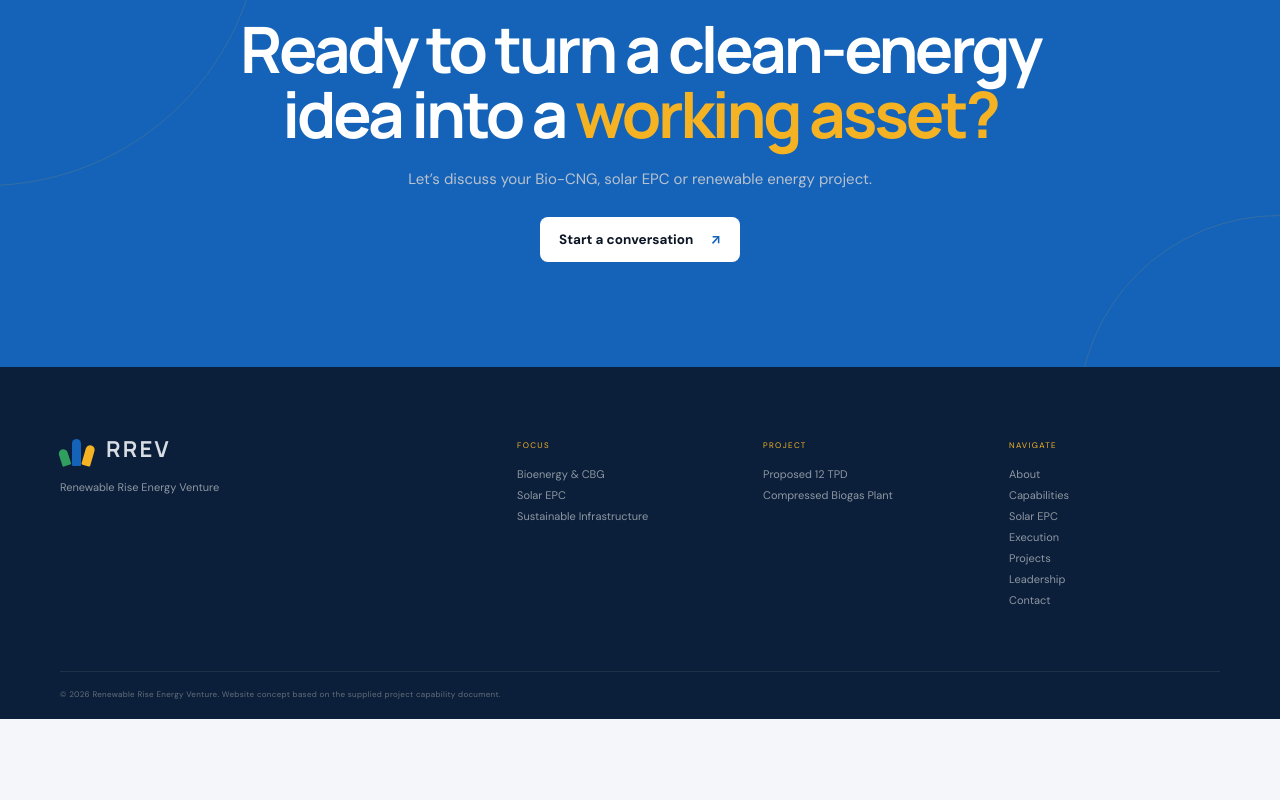
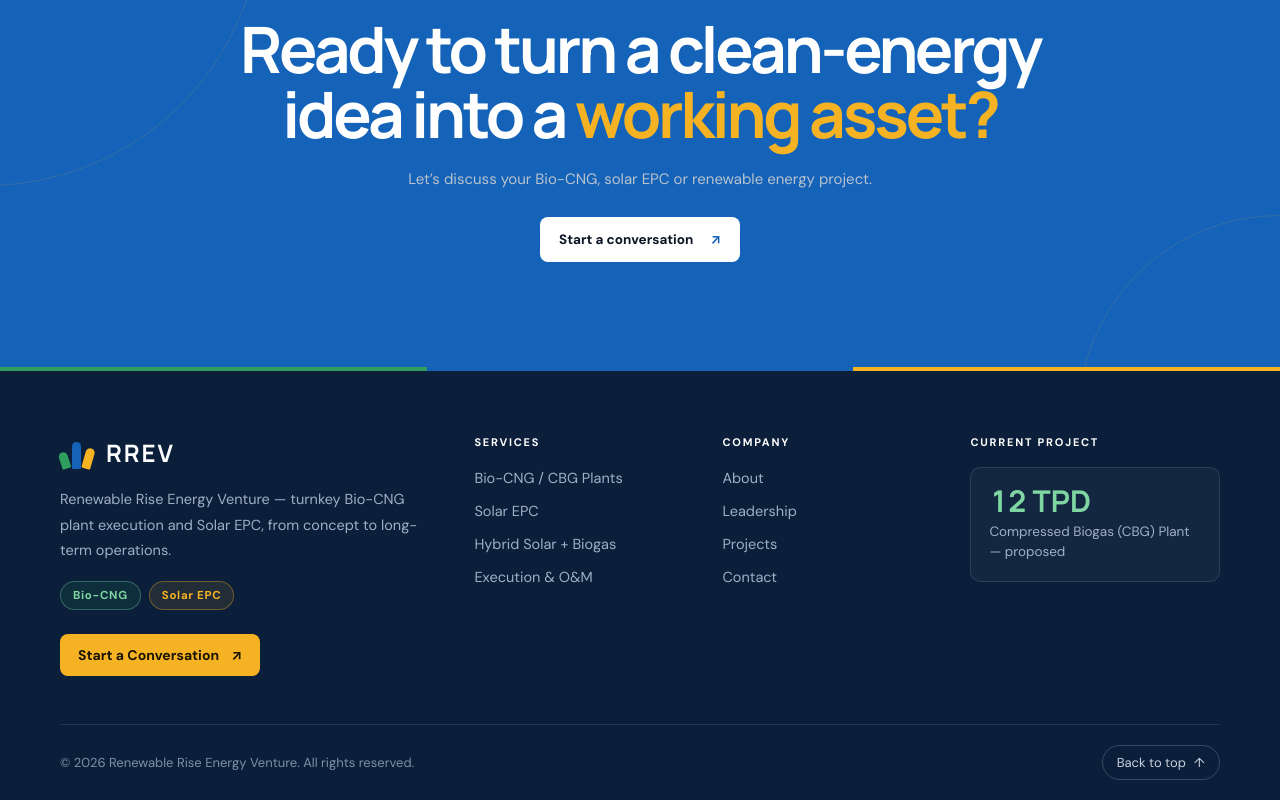
Before and after one commit to ebkantech/renewable-energy, a React (Vite) app: page / in a window 1280 px wide. Shown: the part 6608-7408 px from the top of the page. Before the commit the page ends 7327 px from the top, so only its background shows below. Built offline with nearby package versions, Linux system fonts and the light colour scheme.

Commit message:
Redesign footer: tri-colour stripe, service/company columns, project card, back-to-top
Co-Authored-By: Claude Opus 5 <noreply@anthropic.com>
Claude-Session: https://claude.ai/code/session_012jLnajxYCZWZ8XG32TN1dJ

```diff
--- a/src/components/Footer.jsx
+++ b/src/components/Footer.jsx
@@ -1,109 +1,99 @@
 import { Link } from "react-router-dom";
 import React from "react";
 
+const services = [
+  ["Bio-CNG / CBG Plants", "/capabilities"],
+  ["Solar EPC", "/solar-epc"],
+  ["Hybrid Solar + Biogas", "/solar-epc"],
+  ["Execution & O&M", "/execution"],
+];
+
+const company = [
+  ["About", "/about"],
+  ["Leadership", "/leadership"],
+  ["Projects", "/projects"],
+  ["Contact", "/contact"],
+];
+
 function Footer() {
   const scrollTop = () => {
-    window.scrollTo({
-      top: 0,
-      behavior: "smooth",
-    });
+    window.scrollTo({ top: 0, behavior: "smooth" });
   };
 
   return (
-    <footer>
-      <div className="container footer-grid">
+    <footer className="site-footer">
+      {/* Tri-colour line: biogas green · solar blue · sun amber */}
+      <div className="footer-stripe" aria-hidden="true">
+        <span></span>
+        <span></span>
+        <span></span>
+      </div>
 
-        {/* BRAND */}
-        <div>
+      {/* MAIN COLUMNS */}
+      <div className="container footer-main">
+        <div className="footer-about">
           <Link to="/" className="footer-brand" onClick={scrollTop}>
             <span className="brand-mark">
               <span></span>
               <span></span>
               <span></span>
             </span>
-
             <b>RREV</b>
           </Link>
 
-          <p>Renewable Rise Energy Venture</p>
+          <p>
+            Renewable Rise Energy Venture — turnkey Bio-CNG plant execution
+            and Solar EPC, from concept to long-term operations.
+          </p>
+
+          <div className="footer-chips">
+            <span className="chip bio">Bio-CNG</span>
+            <span className="chip solar">Solar EPC</span>
+          </div>
+
+          <Link to="/contact" className="footer-cta-btn" onClick={scrollTop}>
+            Start a Conversation <span>↗</span>
+          </Link>
         </div>
 
-        {/* FOCUS */}
-        <div>
-          <span className="footer-label">FOCUS</span>
+        <nav className="footer-col" aria-label="Services">
+          <span className="footer-label">Services</span>
+          <ul>
+            {services.map(([label, to]) => (
+              <li key={label}>
+                <Link to={to} onClick={scrollTop}>{label}</Link>
+              </li>
+            ))}
+          </ul>
+        </nav>
 
-          <p>
-            Bioenergy & CBG
-            <br />
-            Solar EPC
-            <br />
-            Sustainable Infrastructure
-          </p>
+        <nav className="footer-col" aria-label="Company">
+          <span className="footer-label">Company</span>
+          <ul>
+            {company.map(([label, to]) => (
+              <li key={label}>
+                <Link to={to} onClick={scrollTop}>{label}</Link>
+              </li>
+            ))}
+          </ul>
+        </nav>
+
+        <div className="footer-col">
+          <span className="footer-label">Current Project</span>
+          <div className="footer-project">
+            <b>12 TPD</b>
+            <span>Compressed Biogas (CBG) Plant — proposed</span>
+          </div>
         </div>
-
-        {/* PROJECT */}
-        <div>
-          <span className="footer-label">PROJECT</span>
-
-          <p>
-            Proposed 12 TPD
-            <br />
-            Compressed Biogas Plant
-          </p>
-        </div>
-
-        {/* NAVIGATE */}
-        <div>
-          <span className="footer-label">NAVIGATE</span>
-
-          <p>
-            <Link to="/about" onClick={scrollTop}>
-              About
-            </Link>
-
-            <br />
-
-            <Link to="/capabilities" onClick={scrollTop}>
-              Capabilities
-            </Link>
-
-            <br />
-
-            <Link to="/solar-epc" onClick={scrollTop}>
-              Solar EPC
-            </Link>
-
-            <br />
-
-            <Link to="/execution" onClick={scrollTop}>
-              Execution
-            </Link>
-
-            <br />
-
-            <Link to="/projects" onClick={scrollTop}>
-              Projects
-            </Link>
-
-            <br />
-
-            <Link to="/leadership" onClick={scrollTop}>
-              Leadership
-            </Link>
-
-            <br />
-
-            <Link to="/contact" onClick={scrollTop}>
-              Contact
-            </Link>
-          </p>
-        </div>
-
       </div>
 
-      <div className="container copyright">
-        © {new Date().getFullYear()} Renewable Rise Energy Venture.
-        Website concept based on the supplied project capability document.
+      {/* BOTTOM BAR */}
+      <div className="container footer-bottom">
+        <span>© {new Date().getFullYear()} Renewable Rise Energy Venture. All rights reserved.</span>
+
+        <button type="button" className="to-top" onClick={scrollTop}>
+          Back to top <span>↑</span>
+        </button>
       </div>
     </footer>
   );
--- a/src/styles.css
+++ b/src/styles.css
@@ -3705,3 +3705,142 @@ img { max-width: 100%; }
 /* Amber eyebrows are too faint on light backgrounds — use the deeper amber there */
 .section .eyebrow:not(.light) { color: var(--sun-deep); }
 .hero-proof strong { color: #fff; }
+
+/* =========================================================
+   FOOTER (v2)
+========================================================= */
+.site-footer {
+  position: relative;
+  background: var(--dark);
+  color: #c9d2de;
+  padding: 0;
+}
+.footer-stripe {
+  display: grid;
+  grid-template-columns: 1fr 1fr 1fr;
+  height: 4px;
+}
+.footer-stripe span:nth-child(1) { background: var(--bio); }
+.footer-stripe span:nth-child(2) { background: var(--brand); }
+.footer-stripe span:nth-child(3) { background: var(--sun); }
+
+.footer-main {
+  display: grid;
+  grid-template-columns: 1.8fr 1fr 1fr 1.2fr;
+  gap: 44px 40px;
+  padding-block: 64px 48px;
+}
+.footer-about {
+  max-width: 400px;
+  display: grid;
+  gap: 18px;
+  align-content: start;
+}
+@media (max-width: 900px) {
+  .footer-main { grid-template-columns: 1fr 1fr; gap: 40px 24px; }
+  .footer-about { grid-column: 1 / -1; max-width: 560px; }
+  .footer-main > .footer-col:last-child { grid-column: 1 / -1; max-width: 360px; }
+}
+.site-footer .footer-brand {
+  display: inline-flex;
+  align-items: center;
+  gap: 12px;
+  font-family: var(--font-display);
+  font-size: 24px;
+  letter-spacing: 0.08em;
+  color: #fff;
+}
+.footer-about p {
+  margin: 0;
+  font-size: 14.5px;
+  line-height: 1.75;
+  color: #9fb0c4;
+}
+.footer-chips { display: flex; flex-wrap: wrap; gap: 8px; }
+.chip {
+  font-size: 11.5px;
+  font-weight: 700;
+  letter-spacing: 0.06em;
+  padding: 6px 12px;
+  border-radius: 999px;
+  border: 1px solid;
+}
+.chip.bio { color: var(--bio-light); border-color: rgba(127, 214, 162, 0.35); background: rgba(47, 158, 95, 0.12); }
+.chip.solar { color: var(--sun); border-color: rgba(245, 179, 36, 0.35); background: rgba(245, 179, 36, 0.1); }
+
+.footer-cta-btn {
+  justify-self: start;
+  display: inline-flex;
+  align-items: center;
+  gap: 12px;
+  margin-top: 6px;
+  padding: 12px 18px;
+  border-radius: 8px;
+  background: var(--accent);
+  color: #1c1400;
+  font-weight: 700;
+  font-size: 14px;
+  transition: transform 0.2s, filter 0.2s;
+}
+.footer-cta-btn:hover { transform: translateY(-2px); filter: brightness(1.05); }
+
+.site-footer .footer-label {
+  display: block;
+  margin-bottom: 18px;
+  font-size: 11px;
+  font-weight: 700;
+  letter-spacing: 0.16em;
+  text-transform: uppercase;
+  color: #fff;
+}
+.footer-col ul { list-style: none; padding: 0; margin: 0; display: grid; gap: 12px; }
+.footer-col a {
+  font-size: 14.5px;
+  color: #9fb0c4;
+  transition: color 0.2s, padding-left 0.2s;
+}
+.footer-col a:hover { color: var(--accent); padding-left: 4px; }
+
+.footer-project {
+  display: grid;
+  gap: 6px;
+  padding: 18px;
+  border-radius: 10px;
+  border: 1px solid rgba(255, 255, 255, 0.1);
+  background: rgba(255, 255, 255, 0.04);
+}
+.footer-project b {
+  font-family: var(--font-display);
+  font-size: 30px;
+  line-height: 1;
+  color: var(--bio-light);
+  font-variant-numeric: tabular-nums;
+}
+.footer-project span { font-size: 13.5px; line-height: 1.5; color: #9fb0c4; }
+
+.footer-bottom {
+  display: flex;
+  flex-wrap: wrap;
+  justify-content: space-between;
+  align-items: center;
+  gap: 12px;
+  padding-block: 20px;
+  border-top: 1px solid rgba(255, 255, 255, 0.1);
+  font-size: 13px;
+  color: #7f90a5;
+}
+.site-footer .to-top {
+  display: inline-flex;
+  align-items: center;
+  gap: 8px;
+  padding: 8px 14px;
+  border-radius: 999px;
+  border: 1px solid rgba(255, 255, 255, 0.18);
+  background: transparent;
+  color: #c9d2de;
+  font: inherit;
+  font-size: 13px;
+  cursor: pointer;
+  transition: border-color 0.2s, color 0.2s;
+}
+.site-footer .to-top:hover { border-color: var(--accent); color: var(--accent); }
```
